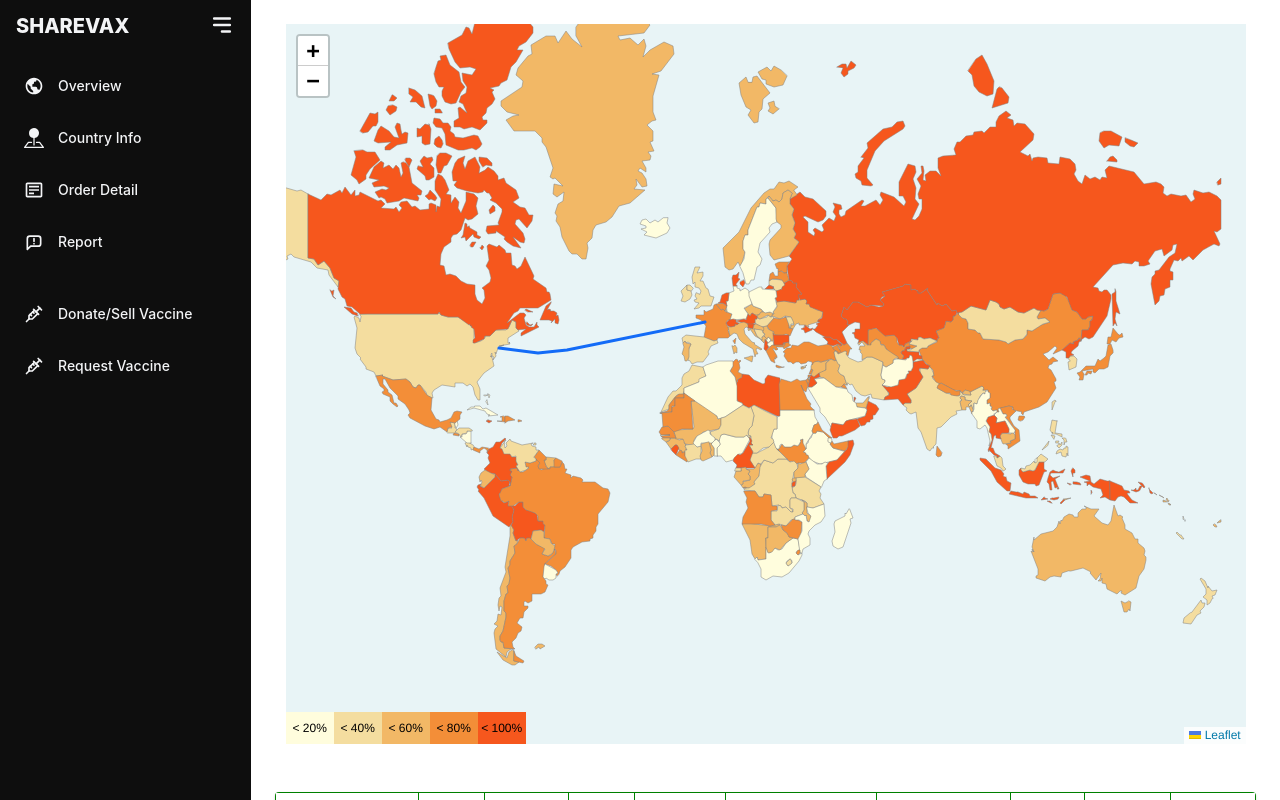
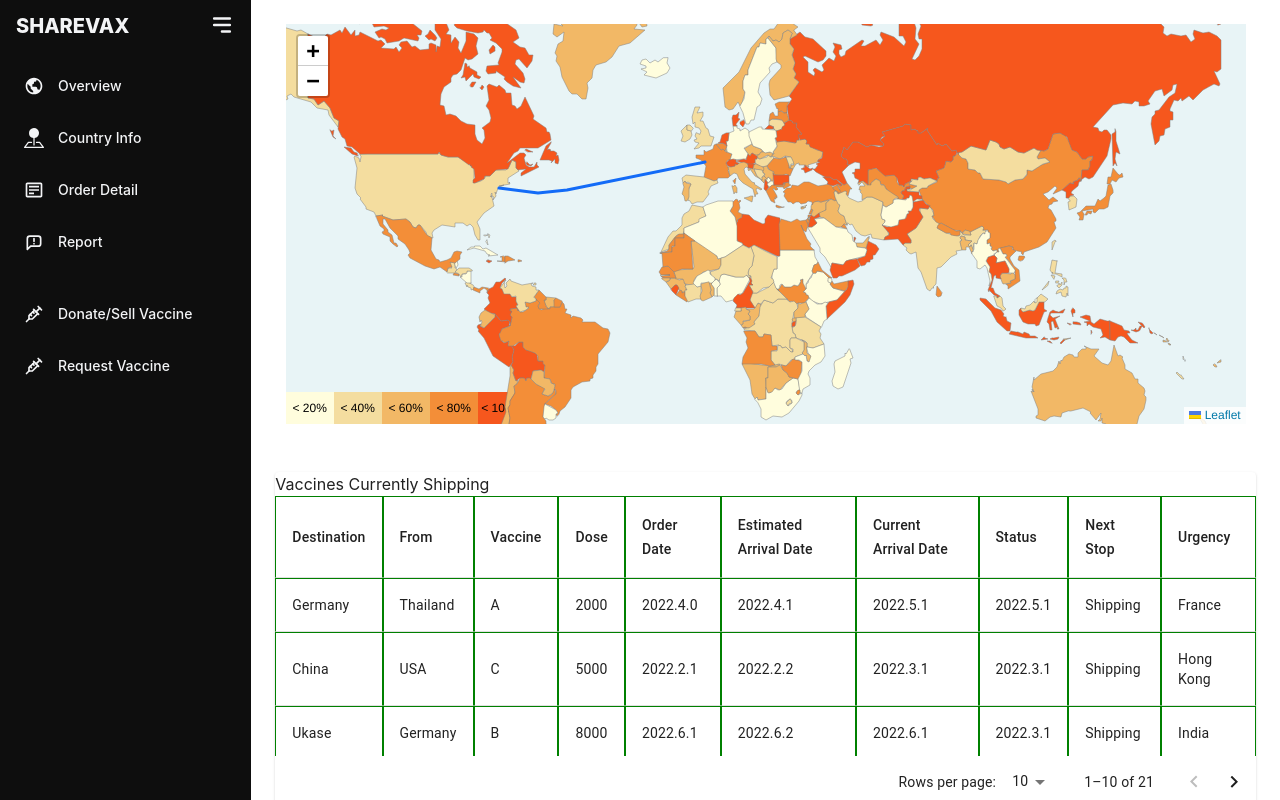
Before and after one commit to yigiterinc/sharevax, a React (Create React App) app in the folder frontend/: page / in a window 1280 px wide. Shown: the top 800 px of the page. Built offline with nearby package versions, Linux system fonts and the light colour scheme.

Commit message:
update OverviewTable

```diff
--- a/frontend/src/components/OverviewMap.jsx
+++ b/frontend/src/components/OverviewMap.jsx
@@ -68,7 +68,7 @@ const OverviewMap = () => {
 
 	return (
 		<MapContainer
-			className='w-[75vw] h-[90vh] relative z-0'
+			className='w-[75vw] h-[50vh] relative z-0'
 			style={{backgroundColor: '#e8f4f6'}}
 			center={[30.0, 20.0]}
 			zoom={2}
--- a/frontend/src/components/OverviewTable.jsx
+++ b/frontend/src/components/OverviewTable.jsx
@@ -1,14 +1,26 @@
-//OverviewTable on Home page
-//import * as React from 'react';
+import * as React from 'react';
+import Paper from '@mui/material/Paper';
 import Table from '@mui/material/Table';
 import TableBody from '@mui/material/TableBody';
 import TableCell from '@mui/material/TableCell';
 import TableContainer from '@mui/material/TableContainer';
 import TableHead from '@mui/material/TableHead';
+import TablePagination from '@mui/material/TablePagination';
 import TableRow from '@mui/material/TableRow';
-import Paper from '@mui/material/Paper';
 
-//get json from backend
+const columns = [
+	{id: 'destination', label: 'Destination', minWidth: 10},
+	{id: 'from', label: 'From', minWidth: 21},
+	{id: 'vaccine', label: 'Vaccine', minWidth: 10},
+	{id: 'dose', label: 'Dose', minWidth: 20},
+	{id: 'order_date', label: 'Order Date', minWidth: 21},
+	{id: 'estimated_arrival_date', label: 'Estimated Arrival Date', minWidth: 21},
+	{id: 'current_arrival_date', label: 'Current Arrival Date', minWidth: 21},
+	{id: 'status', label: 'Status', minWidth: 21},
+	{id: 'next_stop', label: 'Next Stop', minWidth: 21},
+	{id: 'urgency', label: 'Urgency', minWidth: 21},
+];
+
 function createData(
 	destination,
 	from,
@@ -36,47 +48,335 @@ function createData(
 }
 
 const rows = [
-	createData('Frozen yoghurt', 159, 6.0, 24, 4.0, 16, 137, 17, 27, 27, 10),
-	createData('Ice cream sandwich', 237, 9.0, 37, 4.3, 262, 16.0, 24, 6.0, 20),
+	createData(
+		'Germany',
+		'Thailand',
+		'A',
+		2000,
+		'2022.4.0',
+		'2022.4.1',
+		'2022.5.1',
+		'2022.5.1',
+		'Shipping',
+		'France',
+		'red',
+	),
+	createData(
+		'China',
+		'USA',
+		'C',
+		5000,
+		'2022.2.1',
+		'2022.2.2',
+		'2022.3.1',
+		'2022.3.1',
+		'Shipping',
+		'Hong Kong',
+		'green',
+	),
+	createData(
+		'Ukase',
+		'Germany',
+		'B',
+		8000,
+		'2022.6.1',
+		'2022.6.2',
+		'2022.6.1',
+		'2022.3.1',
+		'Shipping',
+		'India',
+		'grey',
+	),
+	createData(
+		'Germany',
+		'Thailand',
+		'A',
+		2000,
+		'2022.4.0',
+		'2022.4.1',
+		'2022.5.1',
+		'2022.5.1',
+		'Shipping',
+		'France',
+		'red',
+	),
+	createData(
+		'China',
+		'USA',
+		'C',
+		5000,
+		'2022.2.1',
+		'2022.2.2',
+		'2022.3.1',
+		'2022.3.1',
+		'Shipping',
+		'Hong Kong',
+		'green',
+	),
+	createData(
+		'Ukase',
+		'Germany',
+		'B',
+		8000,
+		'2022.6.1',
+		'2022.6.2',
+		'2022.6.1',
+		'2022.3.1',
+		'Shipping',
+		'India',
+		'grey',
+	),
+	createData(
+		'Germany',
+		'Thailand',
+		'A',
+		2000,
+		'2022.4.0',
+		'2022.4.1',
+		'2022.5.1',
+		'2022.5.1',
+		'Shipping',
+		'France',
+		'red',
+	),
+	createData(
+		'China',
+		'USA',
+		'C',
+		5000,
+		'2022.2.1',
+		'2022.2.2',
+		'2022.3.1',
+		'2022.3.1',
+		'Shipping',
+		'Hong Kong',
+		'green',
+	),
+	createData(
+		'Ukase',
+		'Germany',
+		'B',
+		8000,
+		'2022.6.1',
+		'2022.6.2',
+		'2022.6.1',
+		'2022.3.1',
+		'Shipping',
+		'India',
+		'grey',
+	),
+	createData(
+		'Germany',
+		'Thailand',
+		'A',
+		2000,
+		'2022.4.0',
+		'2022.4.1',
+		'2022.5.1',
+		'2022.5.1',
+		'Shipping',
+		'France',
+		'red',
+	),
+	createData(
+		'China',
+		'USA',
+		'C',
+		5000,
+		'2022.2.1',
+		'2022.2.2',
+		'2022.3.1',
+		'2022.3.1',
+		'Shipping',
+		'Hong Kong',
+		'green',
+	),
+	createData(
+		'Ukase',
+		'Germany',
+		'B',
+		8000,
+		'2022.6.1',
+		'2022.6.2',
+		'2022.6.1',
+		'2022.3.1',
+		'Shipping',
+		'India',
+		'grey',
+	),
+	createData(
+		'Germany',
+		'Thailand',
+		'A',
+		2000,
+		'2022.4.0',
+		'2022.4.1',
+		'2022.5.1',
+		'2022.5.1',
+		'Shipping',
+		'France',
+		'red',
+	),
+	createData(
+		'China',
+		'USA',
+		'C',
+		5000,
+		'2022.2.1',
+		'2022.2.2',
+		'2022.3.1',
+		'2022.3.1',
+		'Shipping',
+		'Hong Kong',
+		'green',
+	),
+	createData(
+		'Ukase',
+		'Germany',
+		'B',
+		8000,
+		'2022.6.1',
+		'2022.6.2',
+		'2022.6.1',
+		'2022.3.1',
+		'Shipping',
+		'India',
+		'grey',
+	),
+	createData(
+		'Germany',
+		'Thailand',
+		'A',
+		2000,
+		'2022.4.0',
+		'2022.4.1',
+		'2022.5.1',
+		'2022.5.1',
+		'Shipping',
+		'France',
+		'red',
+	),
+	createData(
+		'China',
+		'USA',
+		'C',
+		5000,
+		'2022.2.1',
+		'2022.2.2',
+		'2022.3.1',
+		'2022.3.1',
+		'Shipping',
+		'Hong Kong',
+		'green',
+	),
+	createData(
+		'Ukase',
+		'Germany',
+		'B',
+		8000,
+		'2022.6.1',
+		'2022.6.2',
+		'2022.6.1',
+		'2022.3.1',
+		'Shipping',
+		'India',
+		'grey',
+	),
+	createData(
+		'Germany',
+		'Thailand',
+		'A',
+		2000,
+		'2022.4.0',
+		'2022.4.1',
+		'2022.5.1',
+		'2022.5.1',
+		'Shipping',
+		'France',
+		'red',
+	),
+	createData(
+		'China',
+		'USA',
+		'C',
+		5000,
+		'2022.2.1',
+		'2022.2.2',
+		'2022.3.1',
+		'2022.3.1',
+		'Shipping',
+		'Hong Kong',
+		'green',
+	),
+	createData(
+		'Ukase',
+		'Germany',
+		'B',
+		8000,
+		'2022.6.1',
+		'2022.6.2',
+		'2022.6.1',
+		'2022.3.1',
+		'Shipping',
+		'India',
+		'grey',
+	),
 ];
 
-function OverviewTable() {
+export default function OverviewTable() {
+	const [page, setPage] = React.useState(0);
+	const [rowsPerPage, setRowsPerPage] = React.useState(10);
+
+	const handleChangePage = (event, newPage) => {
+		setPage(newPage);
+	};
+
+	const handleChangeRowsPerPage = (event) => {
+		setRowsPerPage(+event.target.value);
+		setPage(0);
+	};
+
 	return (
-		<TableContainer component={Paper}>
-			<Table sx={{minWidth: 550}} aria-label='simple table'>
+		<Paper sx={{width: '100%', overflow: 'hidden'}}>
+			<div>Vaccines Currently Shipping</div>
+			<TableContainer sx={{maxHeight: 260}}>
+				<Table stickyHeader aria-label='sticky table'>
 					<TableHead>
 						<TableRow>
-						<TableCell align='left'>Destination</TableCell>
-						<TableCell align='left'>From</TableCell>
-						<TableCell align='left'>Vaccine</TableCell>
-						<TableCell align='left'>Dose</TableCell>
-						<TableCell align='left'>Order Date</TableCell>
-						<TableCell align='left'>Estimated Arrival Date</TableCell>
-						<TableCell align='left'>Current Arrival Date</TableCell>
-						<TableCell align='left'>Status</TableCell>
-						<TableCell align='left'>Next Stop</TableCell>
-						<TableCell align='left'>Urgency</TableCell>
+							{columns.map((column) => (
+								<TableCell key={column.id} align={column.align} style={{minWidth: column.minWidth}}>
+									{column.label}
+								</TableCell>
+							))}
 						</TableRow>
 					</TableHead>
 					<TableBody>
-					{rows.map((row) => (
-						<TableRow key={row.name}>
-							<TableCell align='center'>{row.destination}</TableCell>
-							<TableCell align='center'>{row.from}</TableCell>
-							<TableCell align='center'>{row.vaccine}</TableCell>
-							<TableCell align='center'>{row.dose}</TableCell>
-							<TableCell align='center'>{row.order_date}</TableCell>
-							<TableCell align='center'>{row.estimated_arrival_date}</TableCell>
-							<TableCell align='center'>{row.current_arrival_date}</TableCell>
-							<TableCell align='center'>{row.status}</TableCell>
-							<TableCell align='center'>{row.next_stop}</TableCell>
-							<TableCell align='center'>{row.urgency}</TableCell>
+						{rows.slice(page * rowsPerPage, page * rowsPerPage + rowsPerPage).map((row) => {
+							return (
+								<TableRow hover role='checkbox' tabIndex={-1} key={row.code}>
+									{columns.map((column) => {
+										const value = row[column.id];
+										return (
+											<TableCell key={column.id} align={column.align}>
+												{column.format && typeof value === 'number' ? column.format(value) : value}
+											</TableCell>
+										);
+									})}
 								</TableRow>
-					))}
+							);
+						})}
 					</TableBody>
 				</Table>
 			</TableContainer>
+			<TablePagination
+				rowsPerPageOptions={[5, 10, 20]}
+				component='div'
+				count={rows.length}
+				rowsPerPage={rowsPerPage}
+				page={page}
+				onPageChange={handleChangePage}
+				onRowsPerPageChange={handleChangeRowsPerPage}
+			/>
+		</Paper>
 	);
 }
-
-export default OverviewTable;
--- a/frontend/src/pages/Home.jsx
+++ b/frontend/src/pages/Home.jsx
@@ -1,7 +1,6 @@
 //Home Page
 import OverviewMap from '../components/OverviewMap';
 import OverviewTable from '../components/OverviewTable';
-
 function Home() {
 	return (
 		<div className='flex flex-col items-center gap-12 m-6 grow'>
```
Also changed, not shown: 1 other file (tests, documents, lock files or other folders). Lines whose indentation alone changed are shown as unchanged.
